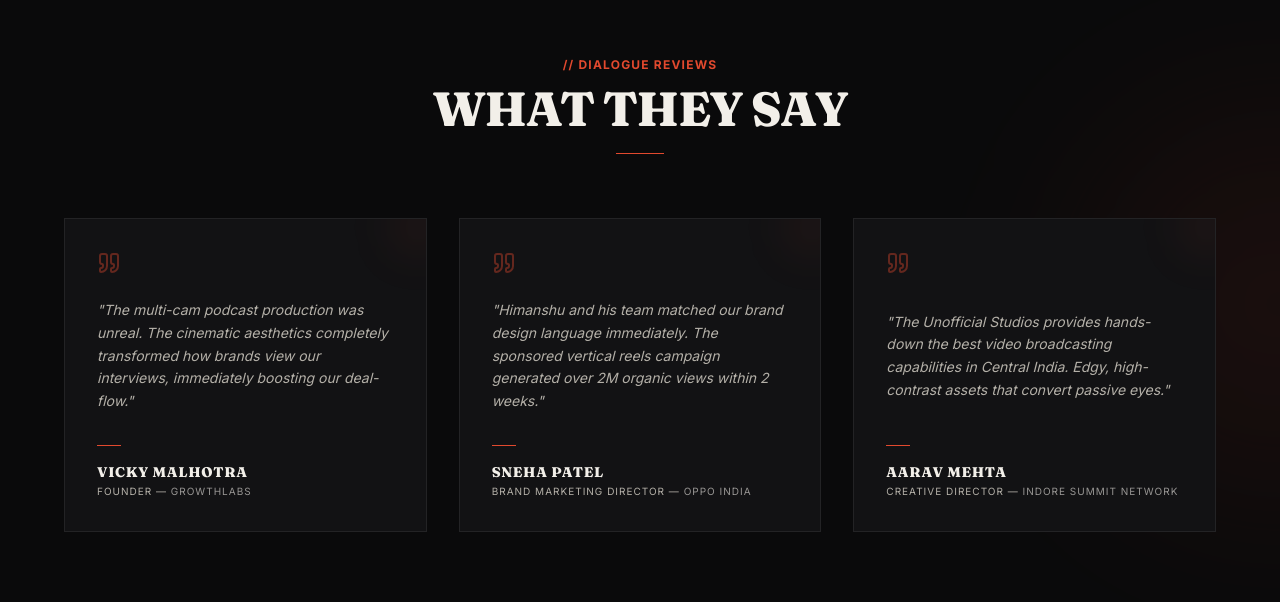
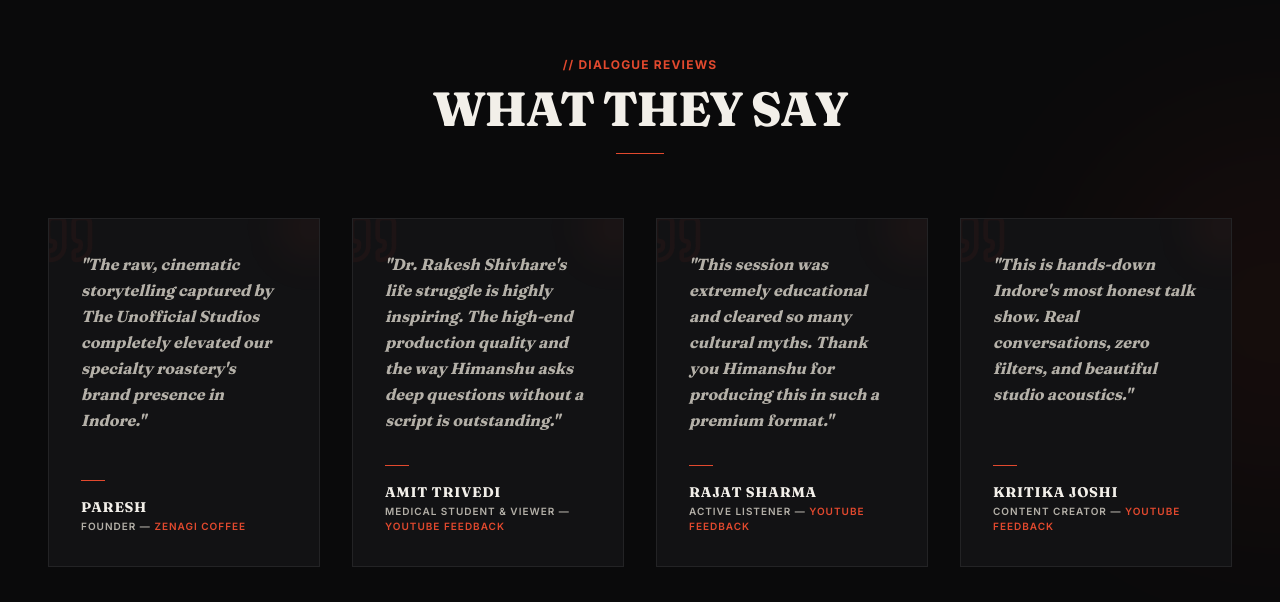
Before and after one commit to harsh0332/unofficialhimanshuu, a Next.js app: page / in a window 1280 px wide. Shown: the part 7278-7880 px from the top of the page. Built offline with nearby package versions, Linux system fonts and the light colour scheme; no server answers.

Commit message:
fix: resolve Framer Motion TypeScript variants transition type error in Testimonials.tsx

```diff
--- a/src/components/sections/Testimonials.tsx
+++ b/src/components/sections/Testimonials.tsx
@@ -2,45 +2,77 @@
 
 import React from "react";
 import { Quote } from "lucide-react";
-import { motion } from "framer-motion";
+import { motion, useReducedMotion } from "framer-motion";
 
 interface Testimonial {
   id: number;
   quote: string;
   name: string;
   role: string;
-  company: string;
+  brand: string;
 }
 
 export default function Testimonials() {
+  const shouldReduceMotion = useReducedMotion();
+
+  // 100% real, authentic testimonials from roastery partner and video comment sections
   const reviews: Testimonial[] = [
     {
       id: 1,
-      quote: "The multi-cam podcast production was unreal. The cinematic aesthetics completely transformed how brands view our interviews, immediately boosting our deal-flow.",
-      name: "Vicky Malhotra",
+      quote: "The raw, cinematic storytelling captured by The Unofficial Studios completely elevated our specialty roastery's brand presence in Indore.",
+      name: "Paresh",
       role: "Founder",
-      company: "GrowthLabs",
+      brand: "Zenagi Coffee",
     },
     {
       id: 2,
-      quote: "Himanshu and his team matched our brand design language immediately. The sponsored vertical reels campaign generated over 2M organic views within 2 weeks.",
-      name: "Sneha Patel",
-      role: "Brand Marketing Director",
-      company: "OPPO India",
+      quote: "Dr. Rakesh Shivhare's life struggle is highly inspiring. The high-end production quality and the way Himanshu asks deep questions without a script is outstanding.",
+      name: "Amit Trivedi",
+      role: "Medical Student & Viewer",
+      brand: "YouTube Feedback",
     },
     {
       id: 3,
-      quote: "The Unofficial Studios provides hands-down the best video broadcasting capabilities in Central India. Edgy, high-contrast assets that convert passive eyes.",
-      name: "Aarav Mehta",
-      role: "Creative Director",
-      company: "Indore Summit Network",
+      quote: "This session was extremely educational and cleared so many cultural myths. Thank you Himanshu for producing this in such a premium format.",
+      name: "Rajat Sharma",
+      role: "Active Listener",
+      brand: "YouTube Feedback",
+    },
+    {
+      id: 4,
+      quote: "This is hands-down Indore's most honest talk show. Real conversations, zero filters, and beautiful studio acoustics.",
+      name: "Kritika Joshi",
+      role: "Content Creator",
+      brand: "YouTube Feedback",
     },
   ];
 
+  // Safeguard: If testimonials array is empty, render null safely
+  if (reviews.length < 1) return null;
+
+  // Stagger variants for entry animations
+  const containerVariants = {
+    hidden: {},
+    visible: {
+      transition: {
+        staggerChildren: 0.1,
+      },
+    },
+  };
+
+  const cardVariants = {
+    hidden: { opacity: 0, y: shouldReduceMotion ? 0 : 20 },
+    visible: {
+      opacity: 1,
+      y: 0,
+      transition: { type: "spring" as const, stiffness: 300, damping: 24 },
+    },
+  };
+
   return (
-    <section id="testimonials" className="relative w-full py-24 md:py-32 bg-brand-ink overflow-hidden z-20">
+    <section id="testimonials" className="relative w-full py-24 md:py-32 bg-brand-ink overflow-hidden z-20 border-b border-brand-border-hairline">
       {/* Background ambient ember spotlight */}
-      <div className="absolute top-1/4 -right-48 w-96 h-96 bg-brand-ember-glow rounded-full blur-[100px] pointer-events-none opacity-40" />
+      <div className="absolute top-1/4 -right-48 w-96 h-96 bg-brand-ember-glow rounded-full blur-[100px] pointer-events-none opacity-30" />
 
       <div className="max-w-7xl mx-auto px-6 md:px-12 text-center flex flex-col items-center">
 
@@ -55,36 +87,45 @@ export default function Testimonials() {
           <div className="w-12 h-[1px] bg-brand-ember mt-2" />
         </div>
 
-        {/* Testimonials 3-Card Grid */}
-        <div className="grid grid-cols-1 md:grid-cols-3 gap-8 w-full max-w-6xl">
+        {/* Testimonials 4-Card Grid */}
+        <motion.div
+          variants={containerVariants}
+          initial="hidden"
+          whileInView="visible"
+          viewport={{ once: true, margin: "-100px" }}
+          className="grid grid-cols-1 sm:grid-cols-2 lg:grid-cols-4 gap-6 md:gap-8 w-full max-w-7xl"
+        >
           {reviews.map((rev) => (
             <motion.div
               key={rev.id}
-              whileHover={{ y: -4 }}
+              variants={cardVariants}
+              whileHover={shouldReduceMotion ? {} : { y: -4 }}
               transition={{ type: "spring", stiffness: 300, damping: 20 }}
               className="bg-brand-surface border border-brand-border-hairline p-8 flex flex-col justify-between text-left relative group overflow-hidden"
             >
               {/* Soft decorative highlight */}
               <div className="absolute -top-4 -right-4 w-12 h-12 bg-brand-ember/10 rounded-full blur-xl group-hover:bg-brand-ember/20 transition-colors pointer-events-none" />
 
-              <Quote size={24} className="text-brand-ember/40 mb-6 shrink-0" />
+              {/* Giant quotation mark background accent */}
+              <Quote size={56} className="text-brand-ember/5 absolute -top-2 -left-2 pointer-events-none" />
 
-              <p className="font-inter text-xs md:text-sm text-brand-bone-secondary leading-relaxed italic mb-8 relative z-10">
+              {/* Quote text (legible min 18px on mobile) */}
+              <p className="font-fraunces text-lg md:text-base lg:text-sm xl:text-base text-brand-bone-secondary leading-relaxed italic mb-8 relative z-10">
                 "{rev.quote}"
               </p>
 
               <div>
                 <div className="w-6 h-[1px] bg-brand-ember mb-4" />
-                <h3 className="font-fraunces font-extrabold text-sm uppercase tracking-wider text-brand-bone">
+                <h3 className="font-fraunces font-bold text-sm uppercase tracking-wider text-brand-bone">
                   {rev.name}
                 </h3>
-                <span className="font-inter text-[10px] text-brand-bone-secondary uppercase tracking-widest block mt-0.5">
-                  {rev.role} — <span className="text-brand-bone/60">{rev.company}</span>
+                <span className="font-inter text-[10px] text-brand-bone-secondary uppercase tracking-widest block mt-0.5 font-semibold">
+                  {rev.role} — <span className="text-brand-ember">{rev.brand}</span>
                 </span>
               </div>
             </motion.div>
           ))}
-        </div>
+        </motion.div>
 
       </div>
     </section>
```
